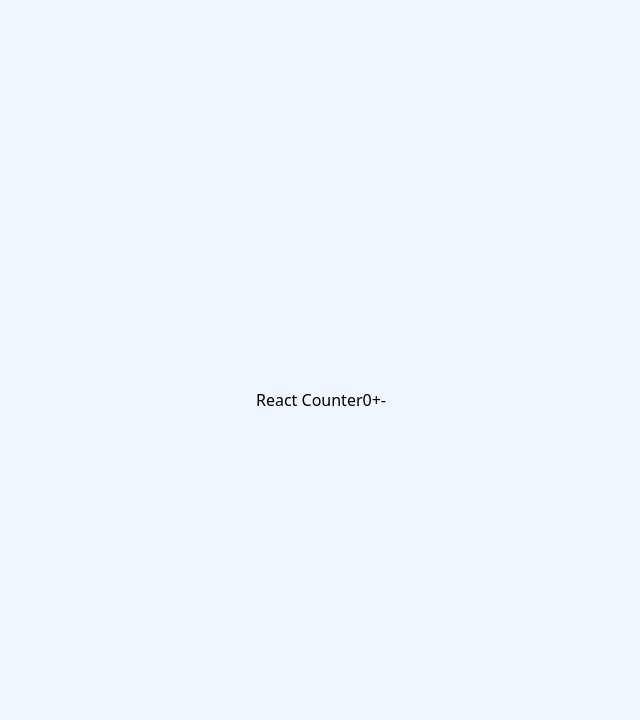
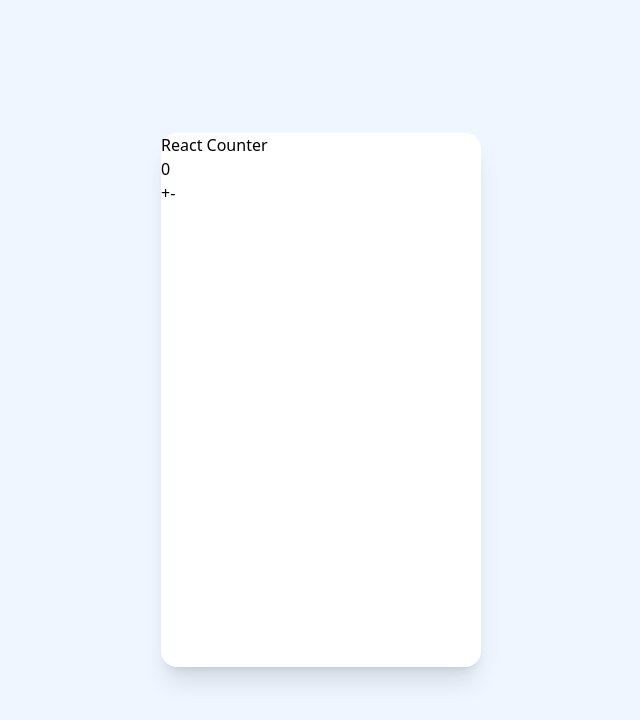
Before and after one commit to yama-chiiii/Hands-On-Counter, a Next.js app: page / in a window 1280 px wide. Shown: the top 720 px of the page, without its empty margins (319-959 px from the left). Built offline with nearby package versions, Linux system fonts and the light colour scheme.

Commit message:
白い四角の追加

```diff
--- a/src/pages/index.tsx
+++ b/src/pages/index.tsx
@@ -4,12 +4,14 @@
     const [count, setCount] = useState(0);
     return (
         <div className="flex justify-center items-center w-full h-screen bg-blue-50">
-            <div>React Counter</div>
-            <div>{count}</div>
+            <div className="bg-white h-4/6 w-80 rounded-2xl shadow-xl">
+                <div>React Counter</div>
+                <div>{count}</div>
 
-            <button onClick={() => setCount((prev) => prev + 1)}>+</button>
+                <button onClick={() => setCount((prev) => prev + 1)}>+</button>
 
-            <button onClick={() => setCount((prev) => prev - 1)}>-</button>
+                <button onClick={() => setCount((prev) => prev - 1)}>-</button>
+            </div>
         </div>
     );
 }
```
